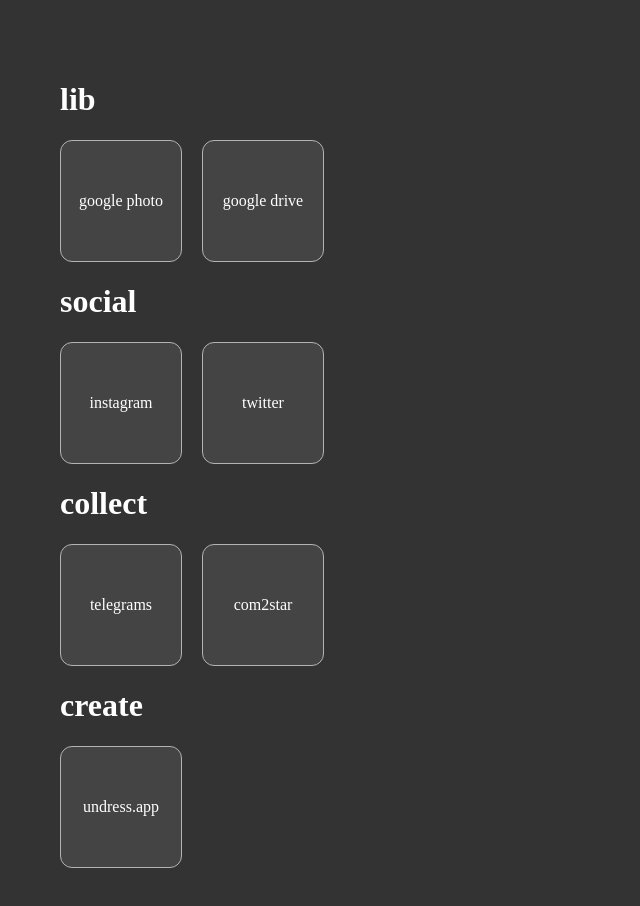
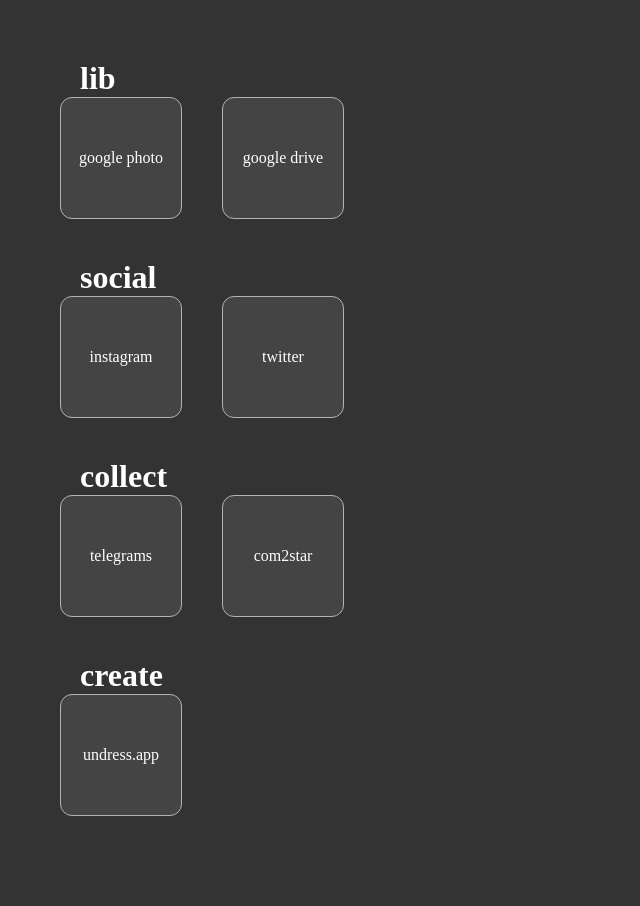
Before and after one commit to ddf65581/ddf65581.github.io, a plain HTML site: page index.html in a window 1280 px wide. Shown: the whole page, without its empty margins (0-640 px from the left). Drawn offline with Linux system fonts and the light colour scheme.

Commit message:
Update index.html

```diff
--- a/index.html
+++ b/index.html
@@ -9,10 +9,15 @@
         color: #ffffff;
       }
 
+      h1 {
+        margin: 0 0 0 20px;
+      }
+
       nav {
         display: flex;
         flex-wrap: wrap;
-        gap: 40px 20px;
+        gap: 20px 40px;
+        margin-bottom: 40px;
       }
 
       a {
```
